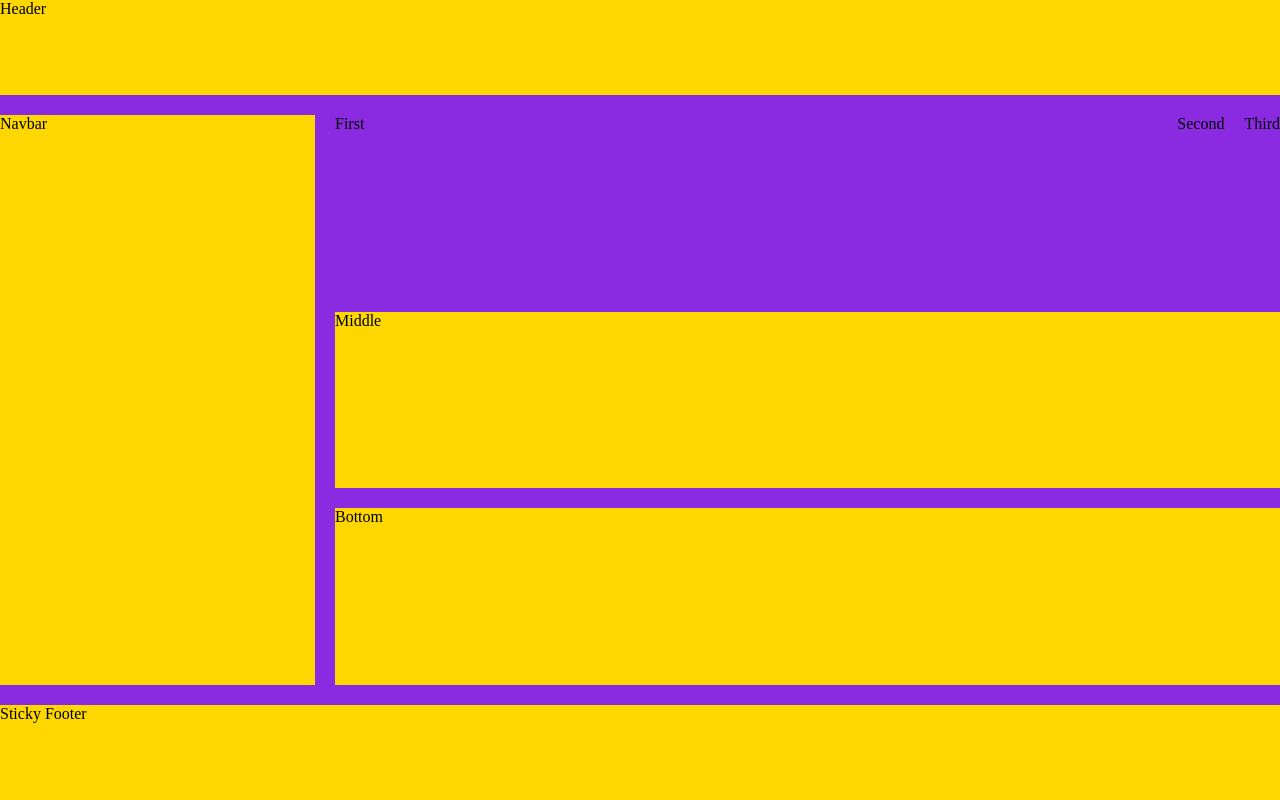
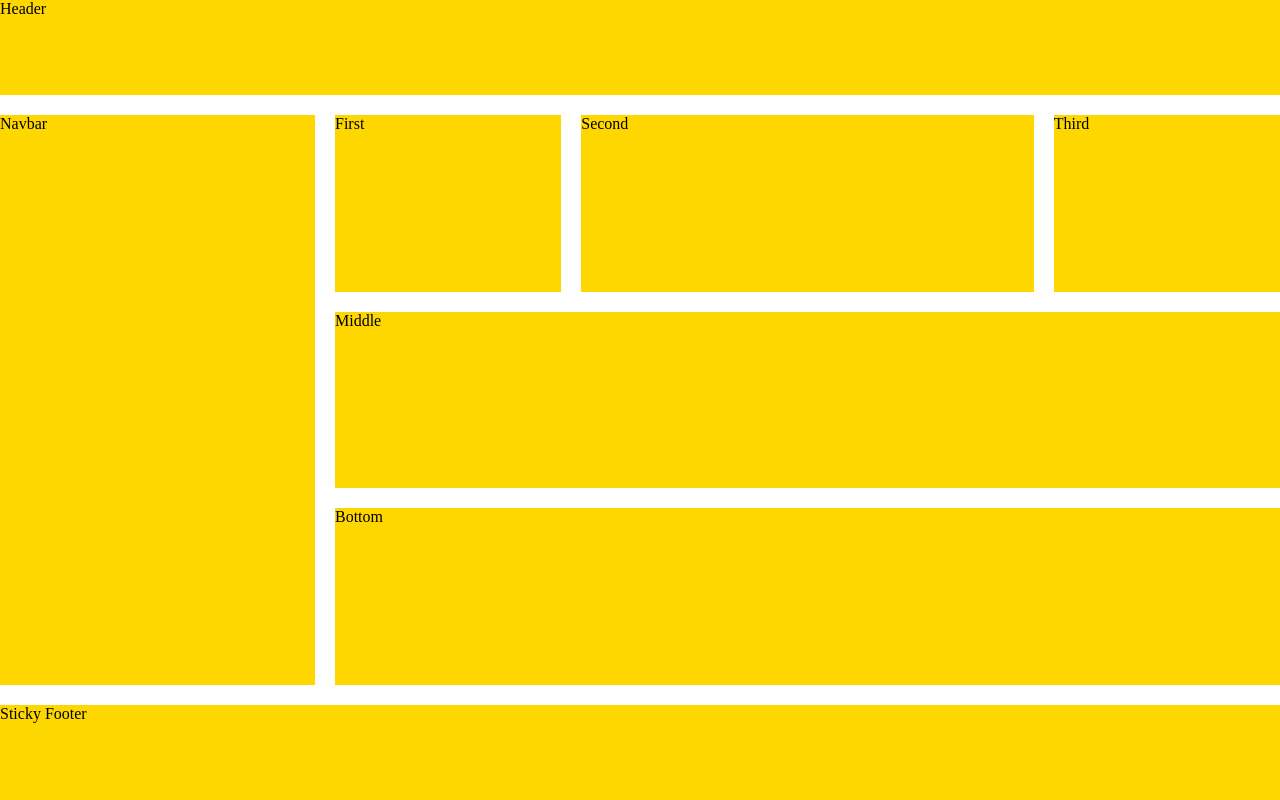
Before and after one commit to Kayumov96/CSS-tasks, a plain HTML site: page table3.html in a window 1280 px wide. Drawn offline with Linux system fonts and the light colour scheme.

Commit message:
table 3 is done

```diff
--- a/table3.css
+++ b/table3.css
@@ -2,6 +2,7 @@
   margin: 0;
   padding: 0;
   box-sizing: border-box;
+  gap: 20px;
 }
 .container {
   width: 100%;
@@ -9,7 +10,6 @@
   display: flex;
   flex-direction: column;
   gap: 20px;
-  background-color: blueviolet;
 }
 .header {
   flex: 1;
@@ -33,13 +33,22 @@
 }
 .up {
   flex: 2;
-  /* background-color: gold; */
+  background-color: white;
   display: flex;
   flex-direction: row;
   gap: 20px;
 }
 .first {
+  flex: 1;
+  background-color: gold;
+}
+.second {
   flex: 2;
+  background-color: gold;
+}
+.third {
+  flex: 1;
+  background-color: gold;
 }
 .middle {
   flex: 2;
```
